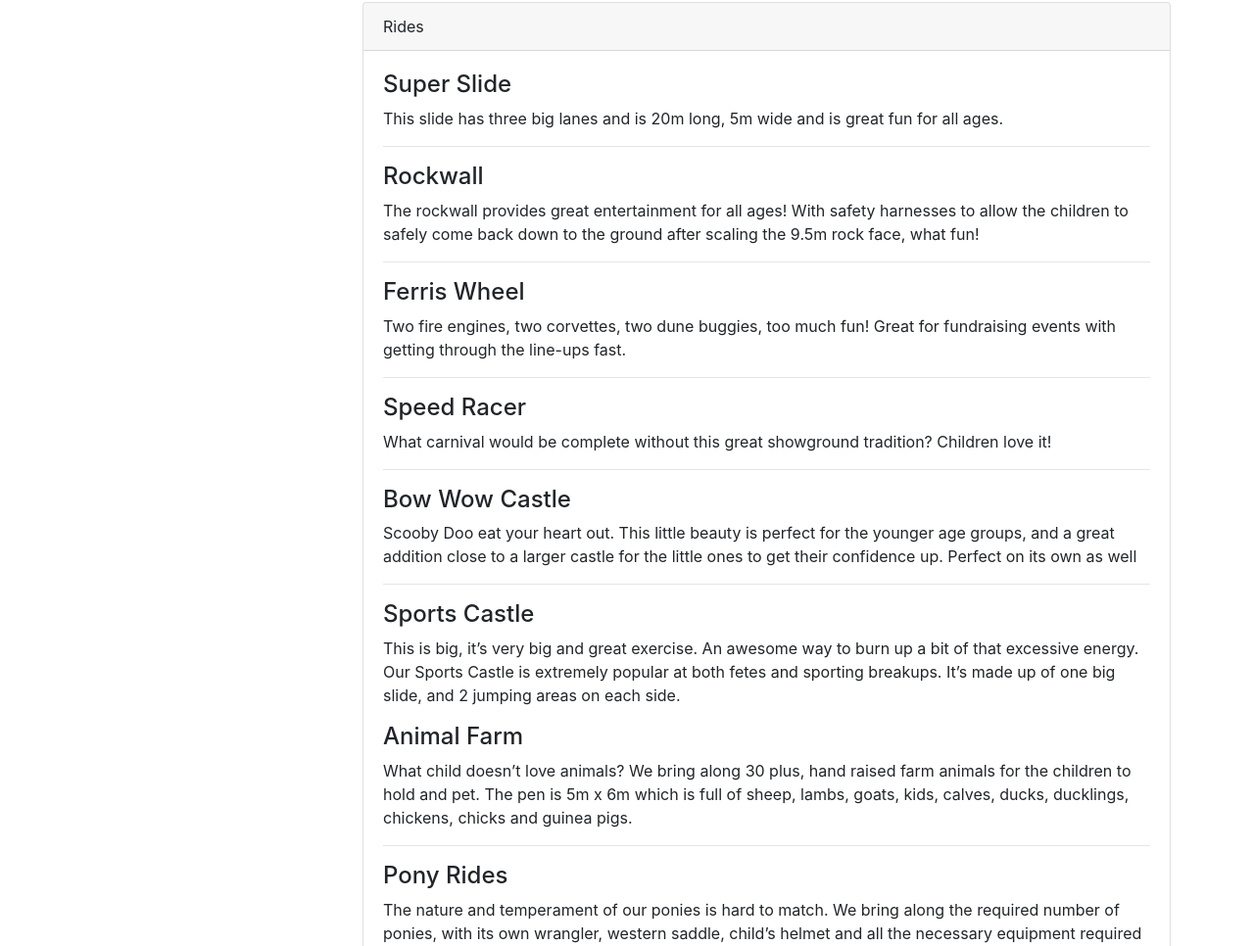
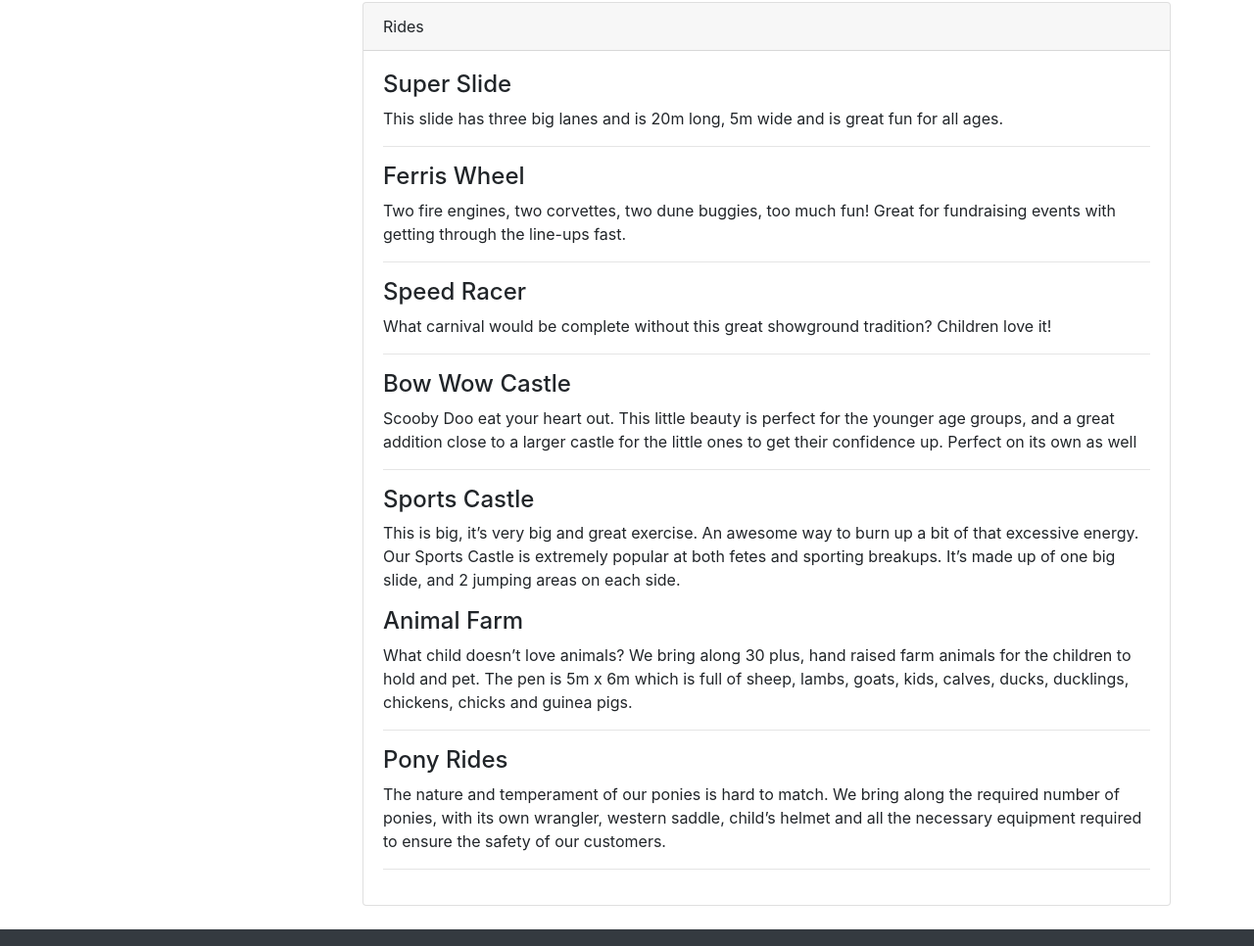
Before and after one commit to redhillkindy/shop, a plain HTML site: page src/main/resources/templates/checkout.html in a window 1280 px wide. Shown: the part 1185-2151 px from the top of the page at 98% size. Drawn offline with Linux system fonts and the light colour scheme; files that its build step writes are made by us from their sources; files whose address does not match are found by name.

Commit message:
Remove rock wall

```diff
--- a/src/main/resources/templates/checkout.html
+++ b/src/main/resources/templates/checkout.html
@@ -151,11 +151,6 @@
                     <h4>Super Slide</h4>
                     <p>This slide has three big lanes and is 20m long, 5m wide and is great fun for all ages.</p>
                     <hr>
-                    <h4>Rockwall</h4>
-                    <p>The rockwall provides great entertainment for all ages! With safety harnesses
-                        to allow the children to safely come back down to the ground after scaling the
-                        9.5m rock face, what fun!</p>
-                    <hr>
                     <h4>Ferris Wheel</h4>
                     <p>Two fire engines, two corvettes, two dune buggies, too much fun! Great for
                         fundraising events with getting through the line-ups fast.</p>
```
Also changed, not shown: 1 other file.
